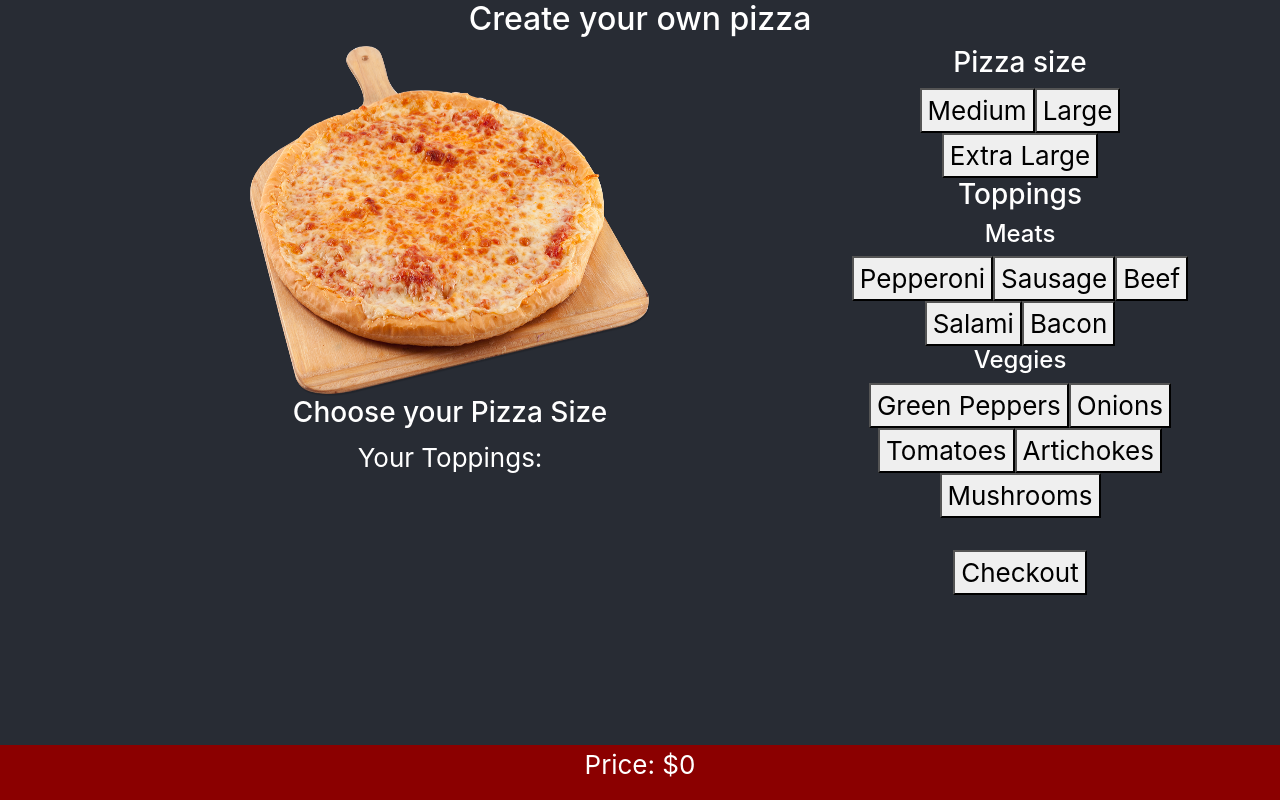
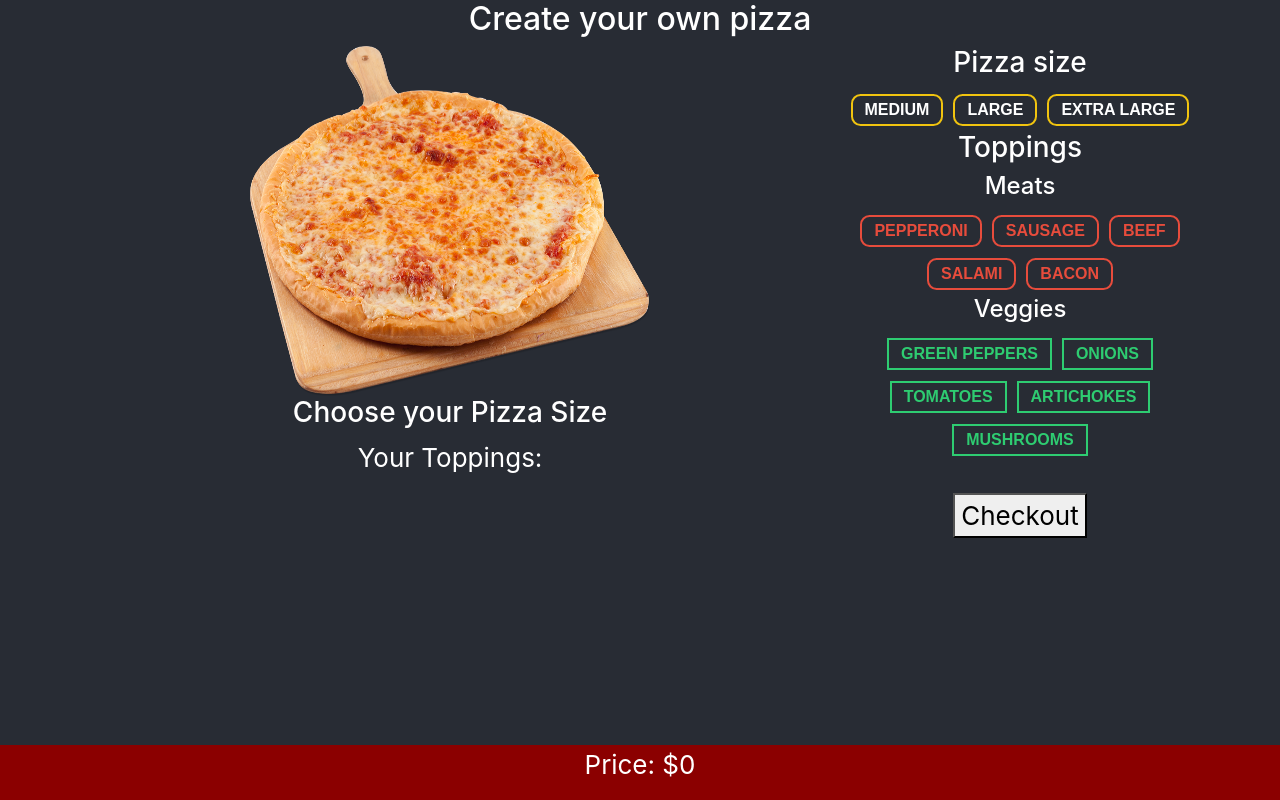
Before and after one commit to DylanBozarth/pizzaPiza, a React (Create React App) app: page / in a window 1280 px wide. Built offline with nearby package versions, Linux system fonts and the light colour scheme.

Commit message:
fancy buttons

```diff
--- a/package.json
+++ b/package.json
@@ -6,6 +6,7 @@
     "@testing-library/jest-dom": "^5.11.6",
     "@testing-library/react": "^11.2.2",
     "@testing-library/user-event": "^12.5.0",
+    "node-sass": "^4.0.0",
     "react": "^17.0.1",
     "react-dom": "^17.0.1",
     "react-scripts": "4.0.1",
--- a/src/App.css
+++ /dev/null
@@ -1,29 +0,0 @@
-.App {
-  text-align: center;
-}
-.App-header {
-  background-color: #282c34;
-  min-height: 100vh;
-  display: flex;
-
-  font-size: calc(10px + 2vmin);
-  color: white;
-}
-.pizza {
-  width: 400px;
-  height: 350px;
-}
-.CYO {
-  margin-bottom: 10vh;
-}
-.pricefooter {
-  position: fixed;
-  left: 0;
-  bottom: 0;
-  width: 100%;
-  background-color: darkred;
-  color: white;
-}
-.checkout {
-  margin: 2rem;
-}
--- a/src/App.js
+++ b/src/App.js
@@ -1,5 +1,5 @@
 
-import './App.css';
+import './App.scss';
 import CYO from './CYO';
 
 function App() {
--- /dev/null
+++ b/src/App.scss
@@ -0,0 +1,210 @@
+//Colours
+$green: #2ecc71;
+$red: #e74c3c;
+$blue: #3498db;
+$yellow: #f1c40f;
+$purple: #8e44ad;
+$turquoise: #1abc9c;
+
+.App {
+  text-align: center;
+}
+.App-header {
+  background-color: #282c34;
+  min-height: 100vh;
+  display: flex;
+
+  font-size: calc(10px + 2vmin);
+  color: white;
+}
+.pizza {
+  width: 400px;
+  height: 350px;
+}
+.CYO {
+  margin-bottom: 10vh;
+}
+.pricefooter {
+  position: fixed;
+  left: 0;
+  bottom: 0;
+  width: 100%;
+  background-color: darkred;
+  color: white;
+}
+.checkout {
+  margin: 2rem;
+}
+/* button cSS */
+// Basic Button Style
+.btn {
+  box-sizing: border-box;
+  appearance: none;
+  background-color: transparent;
+  border: 2px solid $red;
+  border-radius: 0.6em;
+  color: $red;
+  cursor: pointer;
+
+  align-self: center;
+  font-size: 1rem;
+  font-weight: 400;
+  line-height: 1;
+  margin: 5px;
+  text-decoration: none;
+  text-align: center;
+  text-transform: uppercase;
+  font-family: 'Montserrat', sans-serif;
+  font-weight: 700;
+
+  &:hover,
+  &:focus {
+    color: #fff;
+    outline: 0;
+  }
+}
+
+//BUTTON 1
+.first {
+  transition: box-shadow 300ms ease-in-out, color 300ms ease-in-out;
+  &:hover {
+    box-shadow: 0 0 40px 40px $red inset;
+  }
+}
+
+//BUTTON 2
+.second {
+  border-radius: 3em;
+  border-color: $turquoise;
+  color: #fff;
+  background: {
+    image: linear-gradient(to right,
+      transparentize($turquoise, 0.4),
+      transparentize($turquoise, 0.4) 5%,
+      $turquoise 5%,
+      $turquoise 10%,
+      transparentize($turquoise, 0.4) 10%,
+      transparentize($turquoise, 0.4) 15%,
+      $turquoise 15%,
+      $turquoise 20%,
+      transparentize($turquoise, 0.4) 20%,
+      transparentize($turquoise, 0.4) 25%,
+      $turquoise 25%,
+      $turquoise 30%,
+      transparentize($turquoise, 0.4) 30%,
+      transparentize($turquoise, 0.4) 35%,
+      $turquoise 35%,
+      $turquoise 40%,
+      transparentize($turquoise, 0.4) 40%,
+      transparentize($turquoise, 0.4) 45%,
+      $turquoise 45%,
+      $turquoise 50%,
+      transparentize($turquoise, 0.4) 50%,
+      transparentize($turquoise, 0.4) 55%,
+      $turquoise 55%,
+      $turquoise 60%,
+      transparentize($turquoise, 0.4) 60%,
+      transparentize($turquoise, 0.4) 65%,
+      $turquoise 65%,
+      $turquoise 70%,
+      transparentize($turquoise, 0.4) 70%,
+      transparentize($turquoise, 0.4) 75%,
+      $turquoise 75%,
+      $turquoise 80%,
+      transparentize($turquoise, 0.4) 80%,
+      transparentize($turquoise, 0.4) 85%,
+      $turquoise 85%,
+      $turquoise 90%,
+      transparentize($turquoise, 0.4) 90%,
+      transparentize($turquoise, 0.4) 95%,
+      $turquoise 95%,
+      $turquoise 100%);
+    position: 0 0;
+    size: 100%;
+  }
+  transition: background 300ms ease-in-out;
+
+  &:hover {
+    background-position: 100px;
+  }
+}
+
+//BUTTON 3
+.third {
+  border-color: $blue;
+  color: #fff;
+  box-shadow: 0 0 40px 40px $blue inset, 0 0 0 0 $blue;
+  transition: all 150ms ease-in-out;
+
+  &:hover {
+    box-shadow: 0 0 10px 0 $blue inset, 0 0 10px 4px $blue;
+  }
+}
+
+// BUTTON 4
+.fourth {
+  // background: $yellow;
+  border-color: $yellow;
+  color: #fff;
+  background: {
+    image: linear-gradient(45deg,$yellow 50%, transparent 50%);
+    position: 100%;
+    size: 400%;
+  }
+  transition: background 300ms ease-in-out;
+
+  &:hover {
+    background-position: 0;
+  }
+}
+
+//BUTTON 5
+.fifth {
+  border-color: $green;
+  // border: 0;
+  border-radius: 0;
+  color: $green;
+  position: relative;
+  overflow: hidden;
+  z-index: 1;
+  transition: color 150ms ease-in-out;
+
+  &:after {
+    content: '';
+    position: absolute;
+    display: block;
+    top: 0;
+    left: 50%;
+    transform: translateX(-50%);
+    width: 0;
+    height: 100%;
+    background: $green;
+    z-index: -1;
+    transition: width 150ms ease-in-out;
+  }
+
+  &:hover {
+    color: #fff;
+    &:after {
+      width: 110%;
+    }
+  }
+}
+
+//BUTTON 6
+.sixth {
+  border-radius: 3em;
+  border-color: $green;
+  color: $green;
+  background: {
+      image: linear-gradient(to bottom, transparent 50%, $green 50%);
+      position: 0% 0%;
+      size: 210%;
+  }
+  transition: background 150ms ease-in-out, color 150ms ease-in-out;
+
+  &:hover {
+    color: #fff;
+    background-position: 0 100%;
+  }
+}
--- a/src/CYO.js
+++ b/src/CYO.js
@@ -52,6 +52,7 @@ const CheckSize = () => {
             type="button"
             value="10"
             name="Medium"
+            className="button btn fourth"
             onClick={(event) => {
               changePizza(event);
             }}
@@ -62,6 +63,7 @@ const CheckSize = () => {
             type="button"
             value="12"
             name="Large"
+            className="button btn fourth"
             onClick={(event) => {
               changePizza(event);
             }}
@@ -72,6 +74,7 @@ const CheckSize = () => {
             type="button"
             value="15"
             name="Extra Large"
+            className="button btn fourth"
             onClick={(event) => {
               changePizza(event);
             }}
@@ -85,6 +88,7 @@ const CheckSize = () => {
           <button
             type="button"
             value="Peperoni, "
+            className="button btn first"
             onClick={(event) => {
               changeToppings(event);
             }}
@@ -94,6 +98,7 @@ const CheckSize = () => {
           <button
             type="button"
             value="Sausage, "
+            className="button btn first"
             onClick={(event) => {
               changeToppings(event);
             }}
@@ -103,6 +108,7 @@ const CheckSize = () => {
           <button
             type="button"
             value="Beef, "
+            className="button btn first"
             onClick={(event) => {
               changeToppings(event);
             }}
@@ -112,6 +118,7 @@ const CheckSize = () => {
           <button
             type="button"
             value="Salami, "
+            className="button btn first"
             onClick={(event) => {
               changeToppings(event);
             }}
@@ -121,6 +128,7 @@ const CheckSize = () => {
           <button
             type="button"
             value="Bacon, "
+            className="button btn first"
             onClick={(event) => {
               changeToppings(event);
             }}
@@ -131,6 +139,7 @@ const CheckSize = () => {
           <button
             type="button"
             value="Green Peppers, "
+            className="button btn fifth"
             onClick={(event) => {
               changeToppings(event);
             }}
@@ -140,6 +149,7 @@ const CheckSize = () => {
           <button
             type="button"
             value="Onions, "
+            className="button btn fifth"
             onClick={(event) => {
               changeToppings(event);
             }}
@@ -149,6 +159,7 @@ const CheckSize = () => {
           <button
             type="button"
             value="Tomatoes, "
+            className="button btn fifth"
             onClick={(event) => {
               changeToppings(event);
             }}
@@ -158,6 +169,7 @@ const CheckSize = () => {
           <button
             type="button"
             value="Artichokes, "
+            className="button btn fifth"
             onClick={(event) => {
               changeToppings(event);
             }}
@@ -166,6 +178,7 @@ const CheckSize = () => {
           </button>
           <button
             type="button"
+            className="button btn fifth"
             value="Mushrooms, "
             onClick={(event) => {
               changeToppings(event);
```
Also changed, not shown: 2 other files (tests, documents, lock files or other folders).
